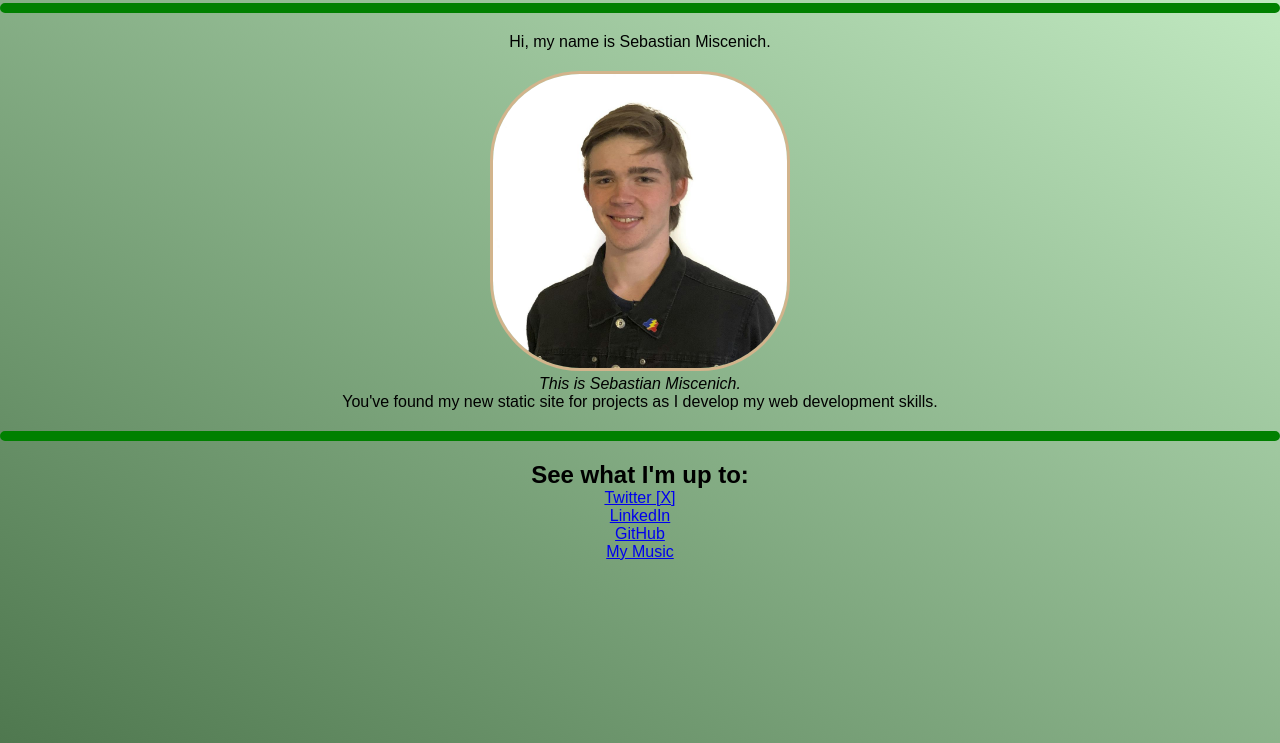
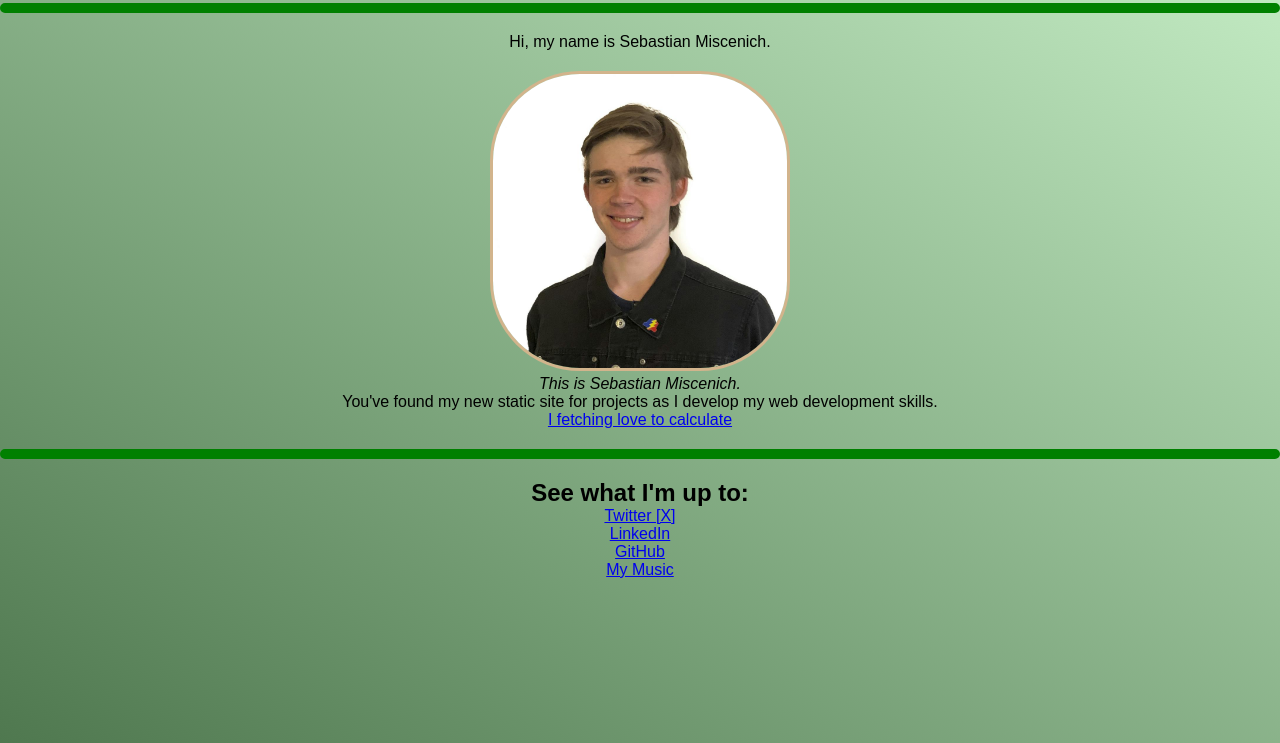
Before and after one commit to GoodSaw/smiscenich.github.io, a plain HTML site: page index.html in a window 1280 px wide. Shown: the part 57-800 px from the top of the page. Drawn offline with Linux system fonts and the light colour scheme.

Commit message:
Linked to Calculator

```diff
--- a/index.html
+++ b/index.html
@@ -24,6 +24,7 @@
         <figcaption>This is Sebastian Miscenich.</figcaption>
         </figure>
         <p>You've found my new static site for projects as I develop my web development skills.</p>
+        <a href="/Calculator/">I fetching love to calculate</a>
         </div>
         <hr>
         <div class="contact">
```
